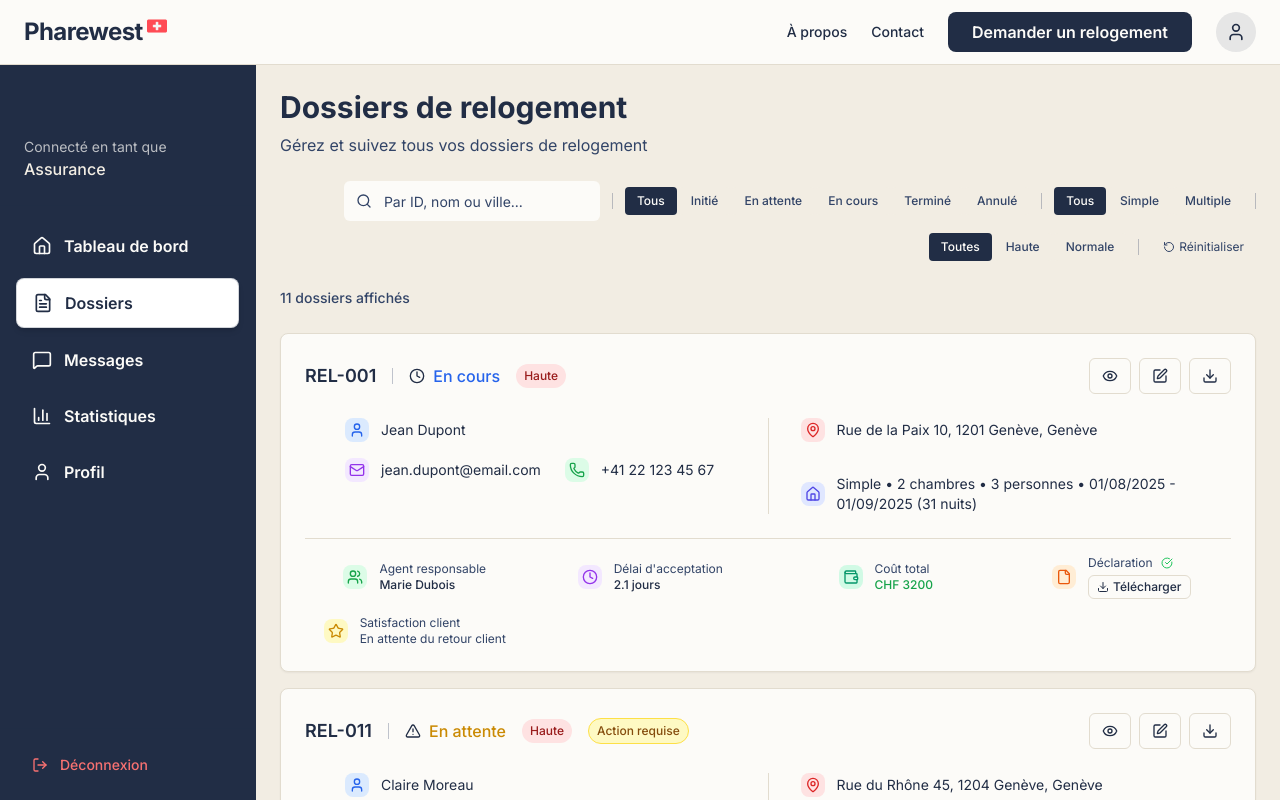
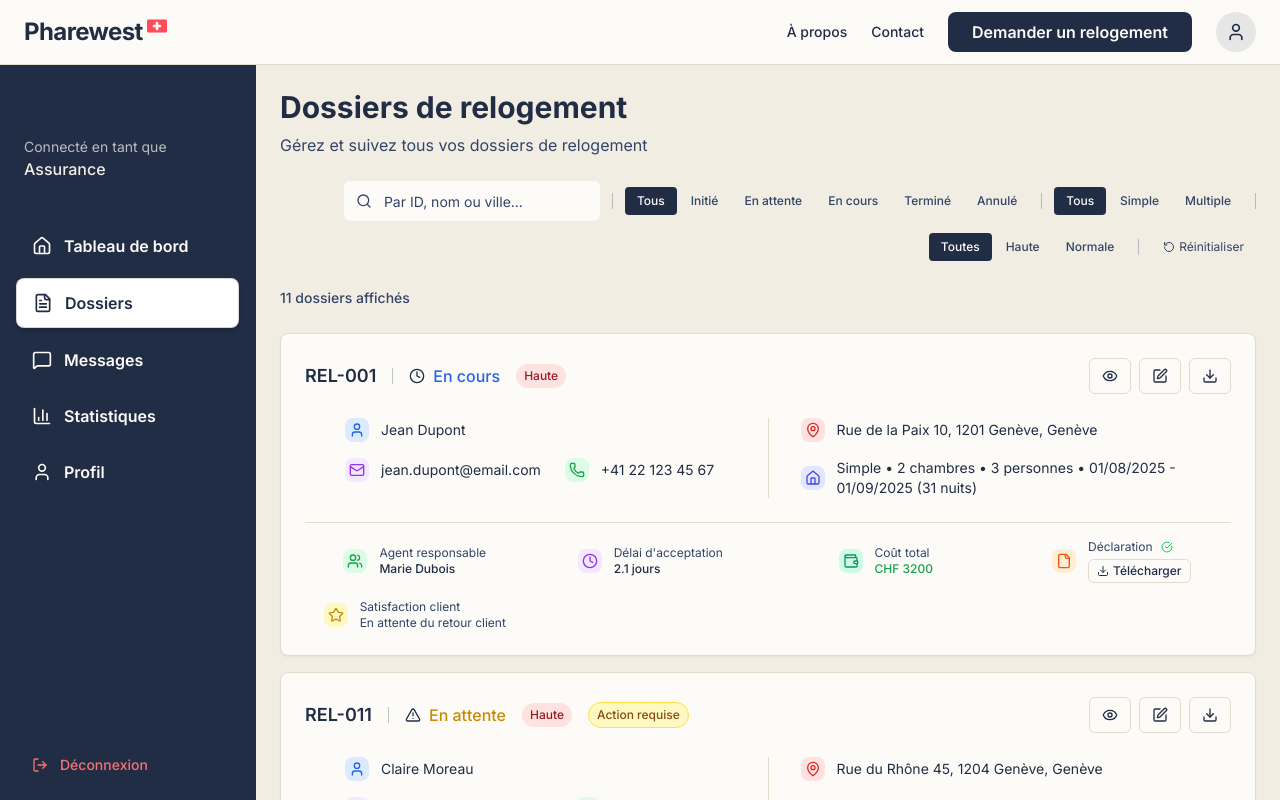
Before and after one commit to valcourgeau/sini, a Next.js app: page /platform/dashboard/assurance/dossiers in a window 1280 px wide. Shown: the top 800 px of the page. Built offline with nearby package versions, Linux system fonts and the light colour scheme.

Commit message:
feat: review

```diff
--- a/src/app/platform/dashboard/assurance/dossiers/page.tsx
+++ b/src/app/platform/dashboard/assurance/dossiers/page.tsx
@@ -406,7 +406,7 @@
                 <div className="hidden lg:block w-px bg-border"></div>
 
                 {/* Second Column - Address and Relocation Details */}
-                <div className="flex-1 flex flex-col gap-8">
+                <div className="flex-1 flex flex-col gap-4">
                   {/* Formatted Address Line */}
                   <div className="flex items-center gap-3">
                     <div className="flex items-center justify-center w-6 h-6 bg-red-100 rounded-lg">
```
